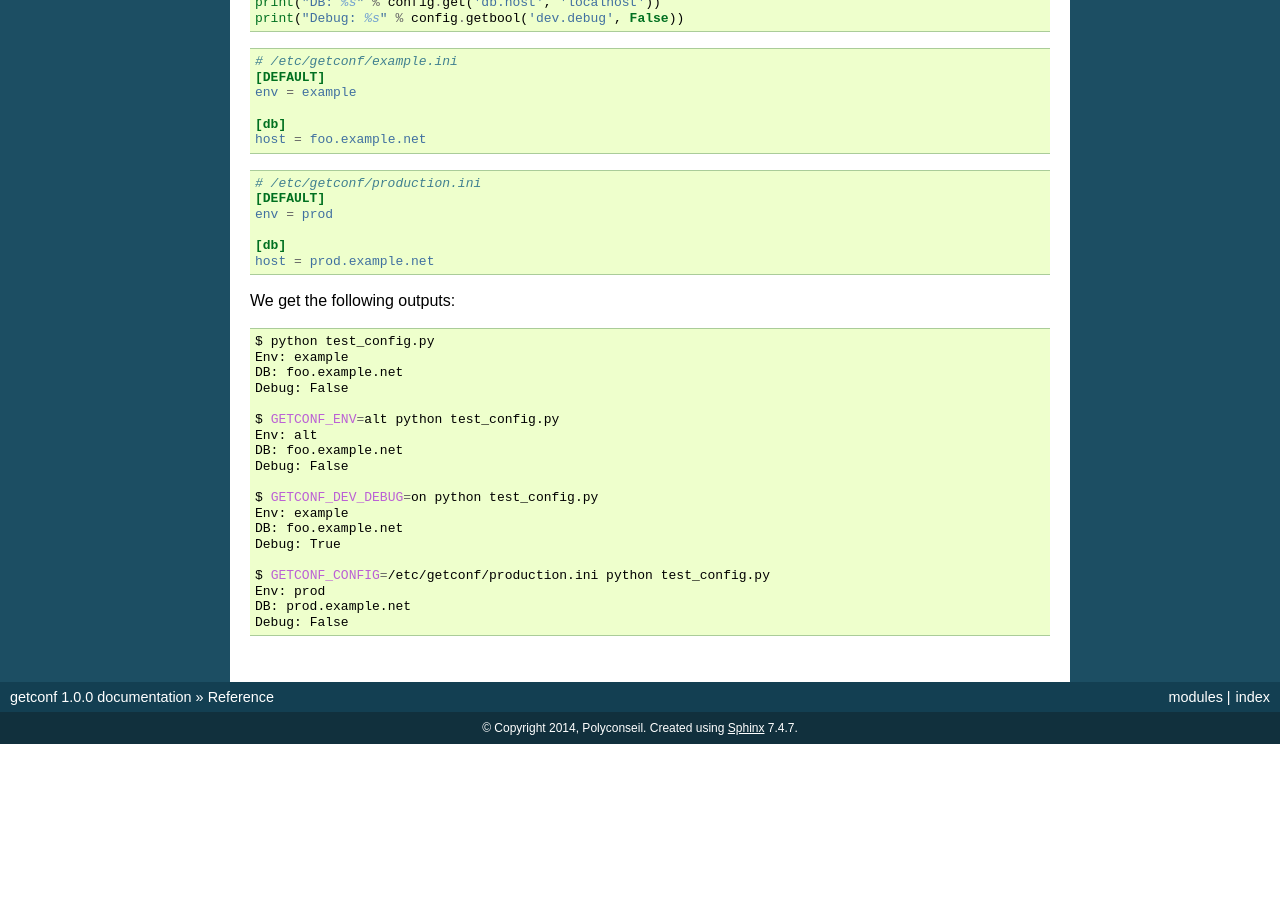
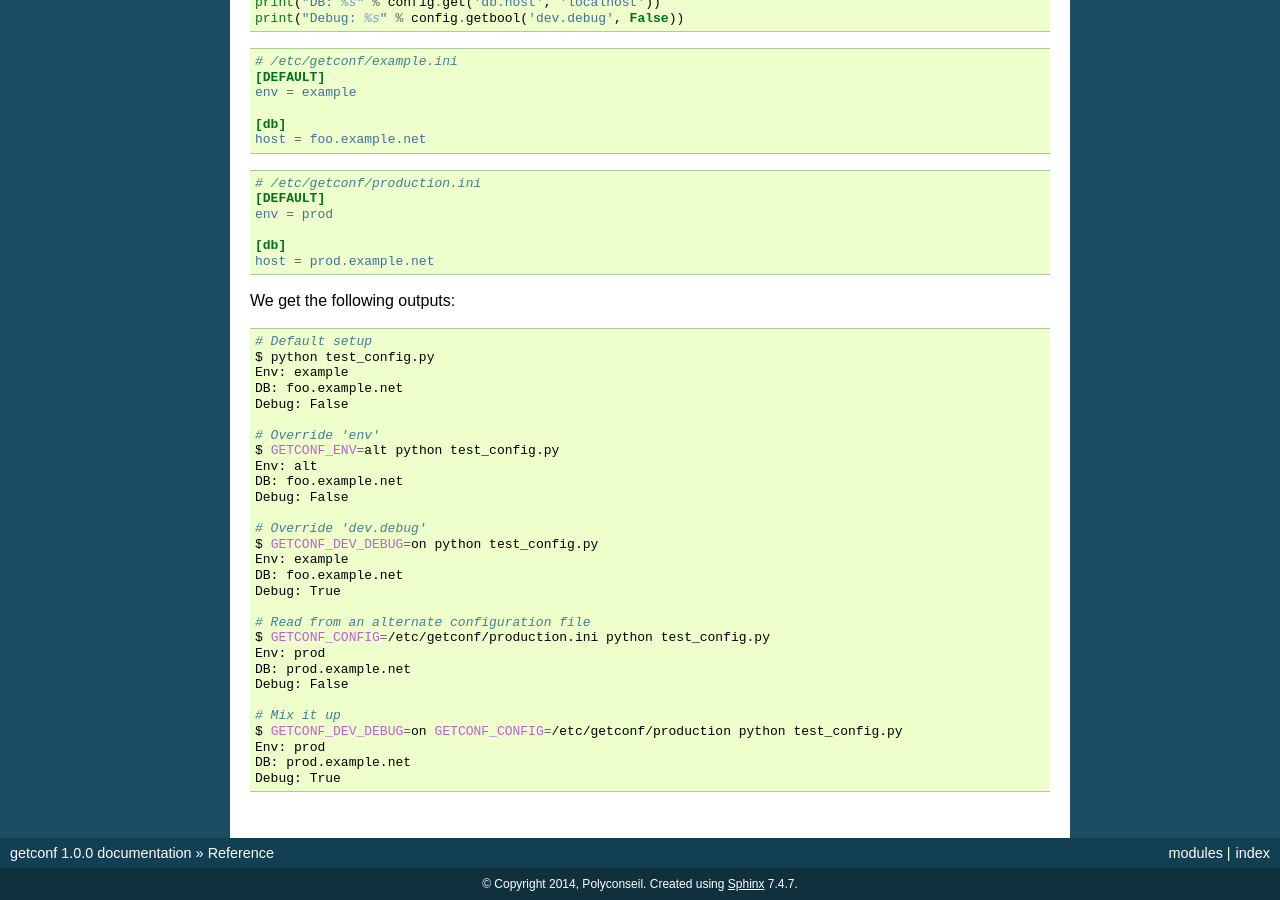
Before and after one commit to Polyconseil/getconf, a Sphinx documentation site: the page built from docs/reference.rst, in a window 1280 px wide and 900 px high, scrolled down 1417 px. Built offline with Sphinx 7.4.7, drawn with Linux system fonts in a browser that asks for light colours; before the commit the page ends 2161 px from its top, so only the background shows below that.

Commit message:
Update doc.

```diff
--- a/README.rst
+++ b/README.rst
@@ -81,6 +81,7 @@ Contents:
 
 .. toctree::
    :maxdepth: 2
+
    reference
 
 
--- a/docs/reference.rst
+++ b/docs/reference.rst
@@ -110,22 +110,32 @@ We get the following outputs:
 
 .. code-block:: sh
 
+    # Default setup
     $ python test_config.py
     Env: example
     DB: foo.example.net
     Debug: False
 
+    # Override 'env'
     $ GETCONF_ENV=alt python test_config.py
     Env: alt
     DB: foo.example.net
     Debug: False
 
+    # Override 'dev.debug'
     $ GETCONF_DEV_DEBUG=on python test_config.py
     Env: example
     DB: foo.example.net
     Debug: True
 
+    # Read from an alternate configuration file
     $ GETCONF_CONFIG=/etc/getconf/production.ini python test_config.py
     Env: prod
     DB: prod.example.net
     Debug: False
+
+    # Mix it up
+    $ GETCONF_DEV_DEBUG=on GETCONF_CONFIG=/etc/getconf/production python test_config.py
+    Env: prod
+    DB: prod.example.net
+    Debug: True
```
